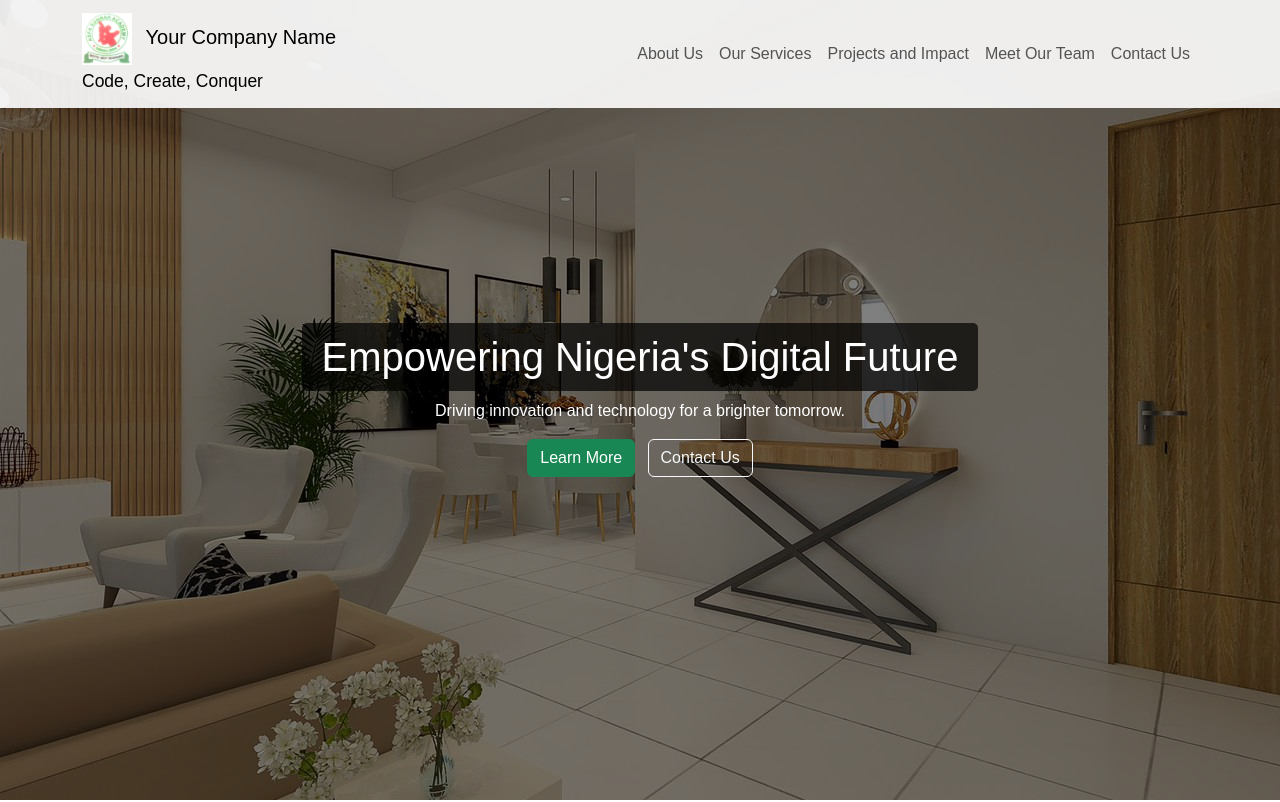
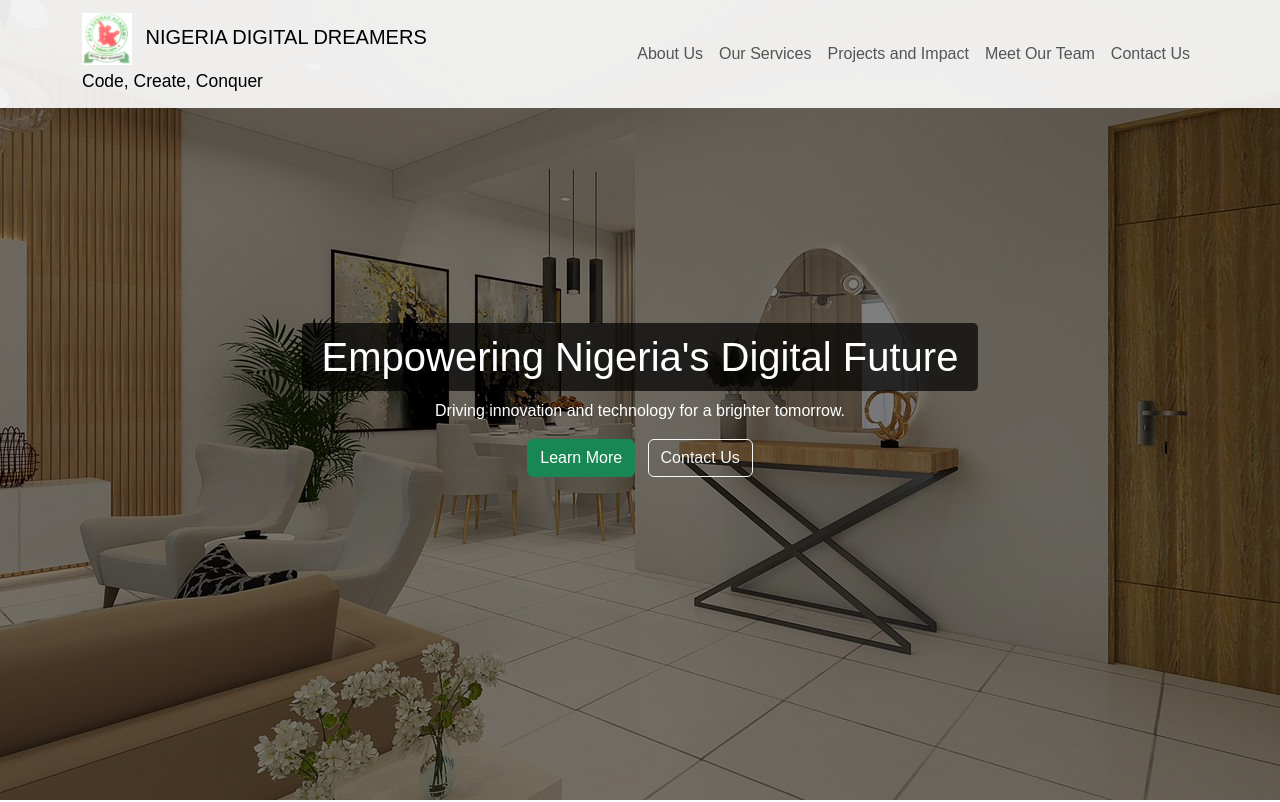
Before and after one commit to Salisuili/nigeriadigitaldreamers, a plain HTML site: page index.html in a window 1280 px wide. Shown: the top 802 px of the page. Drawn offline with nearby package versions, Linux system fonts and the light colour scheme.

Commit message:
FIRST COMMIT

```diff
--- a/index.html
+++ b/index.html
@@ -79,7 +79,7 @@
       <div class="container">
         <a class="navbar-brand" href="#">
           <img src="logo.jpg" alt="Logo" width="50" />
-          <span class="ms-2">Your Company Name</span><br />
+          <span class="ms-2">NIGERIA DIGITAL DREAMERS</span><br />
           <small>Code, Create, Conquer</small>
         </a>
         <button
```
